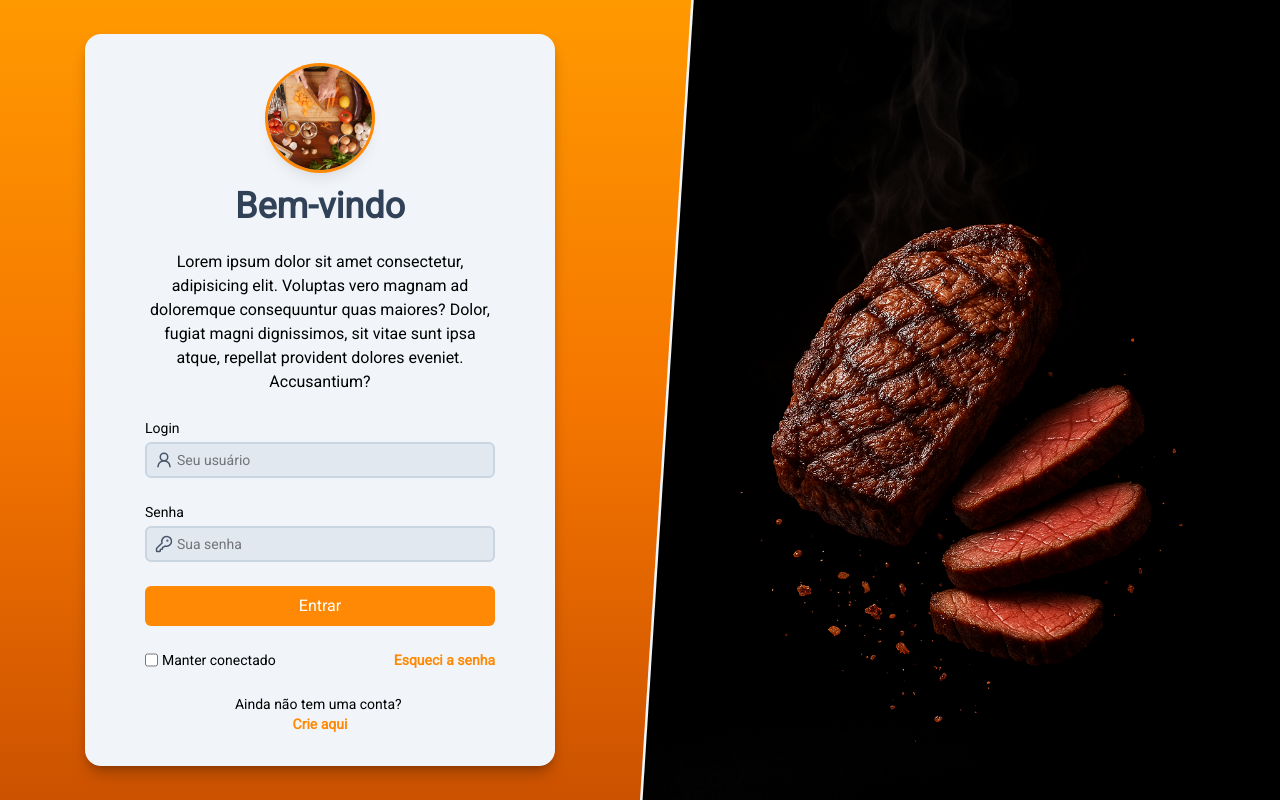
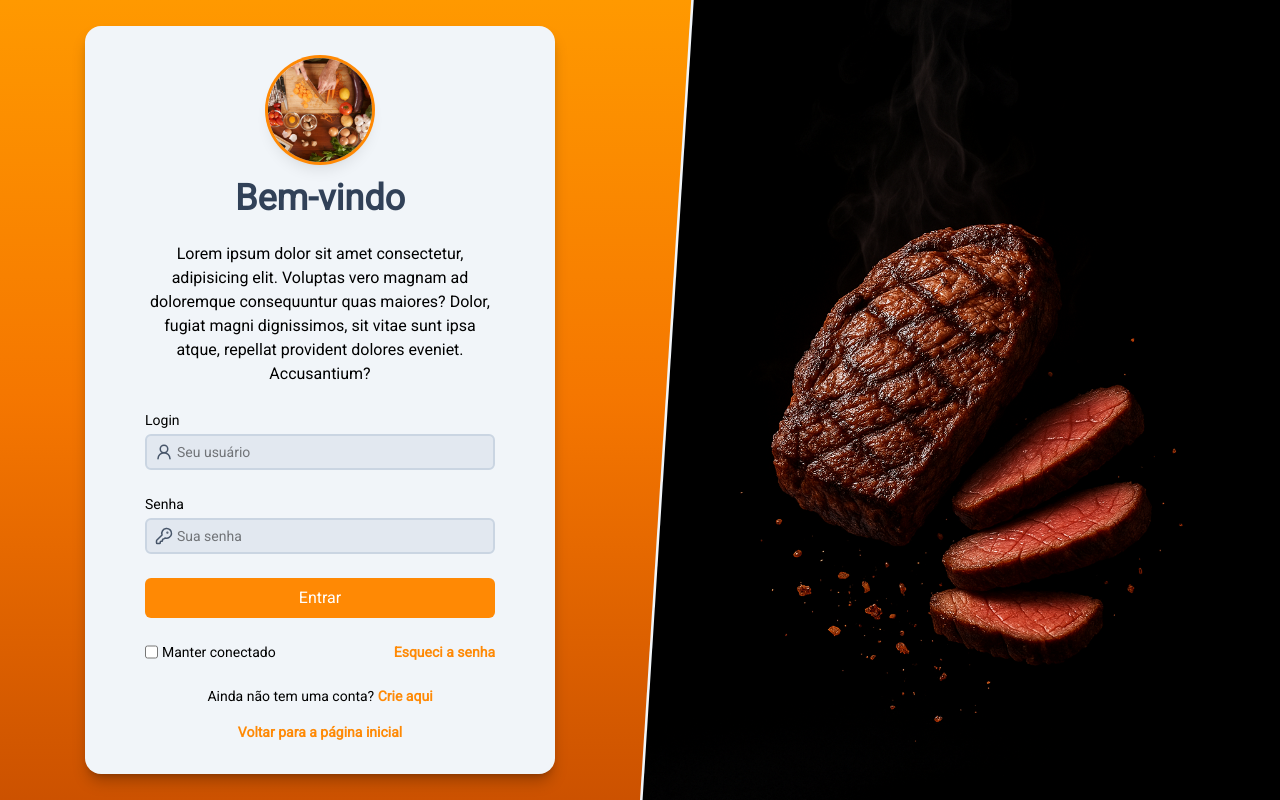
Before and after one commit to Joao-sl/Recipes-Frontend, a Next.js app: page /login in a window 1280 px wide. Built offline with nearby package versions, Linux system fonts and the light colour scheme.

Commit message:
Switch to Route Groups Layout

```diff
--- /dev/null
+++ b/src/app/(private)/layout.tsx
@@ -0,0 +1,14 @@
+type RootLayoutProps = {
+  children: React.ReactNode;
+};
+
+export default function RootLayout({ children }: Readonly<RootLayoutProps>) {
+  return (
+    // TODO: Container Component
+    <div>
+      <nav>TODO: MENU</nav>
+      {children}
+      <footer>TODO: FOOTER</footer>
+    </div>
+  );
+}
--- /dev/null
+++ b/src/app/(private)/profile/page.tsx
@@ -0,0 +1,3 @@
+export default function ProfilePage() {
+  return 'TODO: Profile';
+}
--- /dev/null
+++ b/src/app/(public)/layout.tsx
@@ -0,0 +1,14 @@
+type RootLayoutProps = {
+  children: React.ReactNode;
+};
+
+export default function RootLayout({ children }: Readonly<RootLayoutProps>) {
+  return (
+    // TODO: Container Component
+    <div>
+      <nav>TODO: MENU</nav>
+      {children}
+      <footer>TODO: FOOTER</footer>
+    </div>
+  );
+}
--- a/src/components/AuthFormLayout/index.tsx
+++ b/src/components/AuthFormLayout/index.tsx
@@ -1,5 +1,4 @@
 import clsx from 'clsx';
-
 import Image from 'next/image';
 import type { ImageProps } from 'next/image';
 import type { LinkProps } from 'next/link';
@@ -28,6 +27,8 @@ export function AuthFormLayout({
   loginPage = false,
   onSubmit,
 }: AuthFormProps) {
+  const linkClasses = 'font-bold transition text-orange-400 hover:underline';
+
   return (
     <div
       className={clsx(
@@ -74,26 +75,22 @@ export function AuthFormLayout({
                   <input id='stay-logged-in' type='checkbox' />
                   <label htmlFor='stay-logged-in'>Manter conectado</label>
                 </div>
-                <a
-                  className='font-bold text-orange-400 transition hover:text-orange-400/80'
-                  href='#'
-                >
+                <a className={linkClasses} href='#'>
                   Esqueci a senha
                 </a>
               </div>
             )}
 
-            <div className='text-sm flex flex-col items-center justify-center'>
-              <p className='text-center'>{RegisterOrLoginMsg}&nbsp;</p>
-              <Link
-                {...linkProps}
-                className={clsx(
-                  'font-bold transition',
-                  'text-orange-400',
-                  'hover:text-orange-400/80',
-                )}
-              >
-                {linkText}
+            <div className='text-sm flex flex-col gap-4 items-center justify-center'>
+              <p>
+                {RegisterOrLoginMsg}{' '}
+                <Link {...linkProps} className={linkClasses}>
+                  {linkText}
+                </Link>
+              </p>
+
+              <Link className={linkClasses} href={'/'}>
+                Voltar para a página inicial
               </Link>
             </div>
           </form>
```
Also changed, not shown: src/app/(auth)/login/page.tsx (renamed from src/app/login/page.tsx), src/app/(auth)/register/page.tsx (renamed from src/app/register/page.tsx), src/app/(public)/page.tsx (renamed from src/app/page.tsx).
